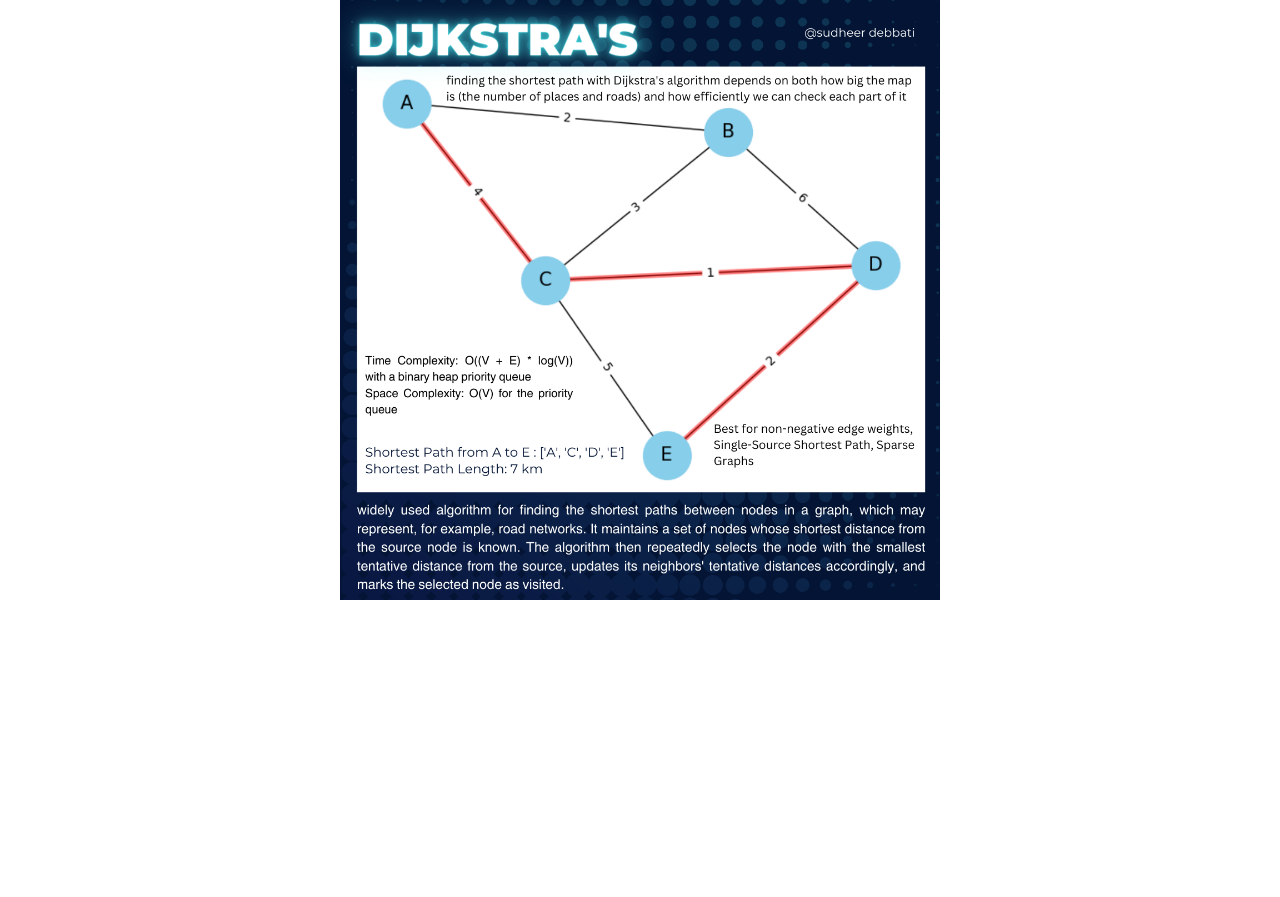
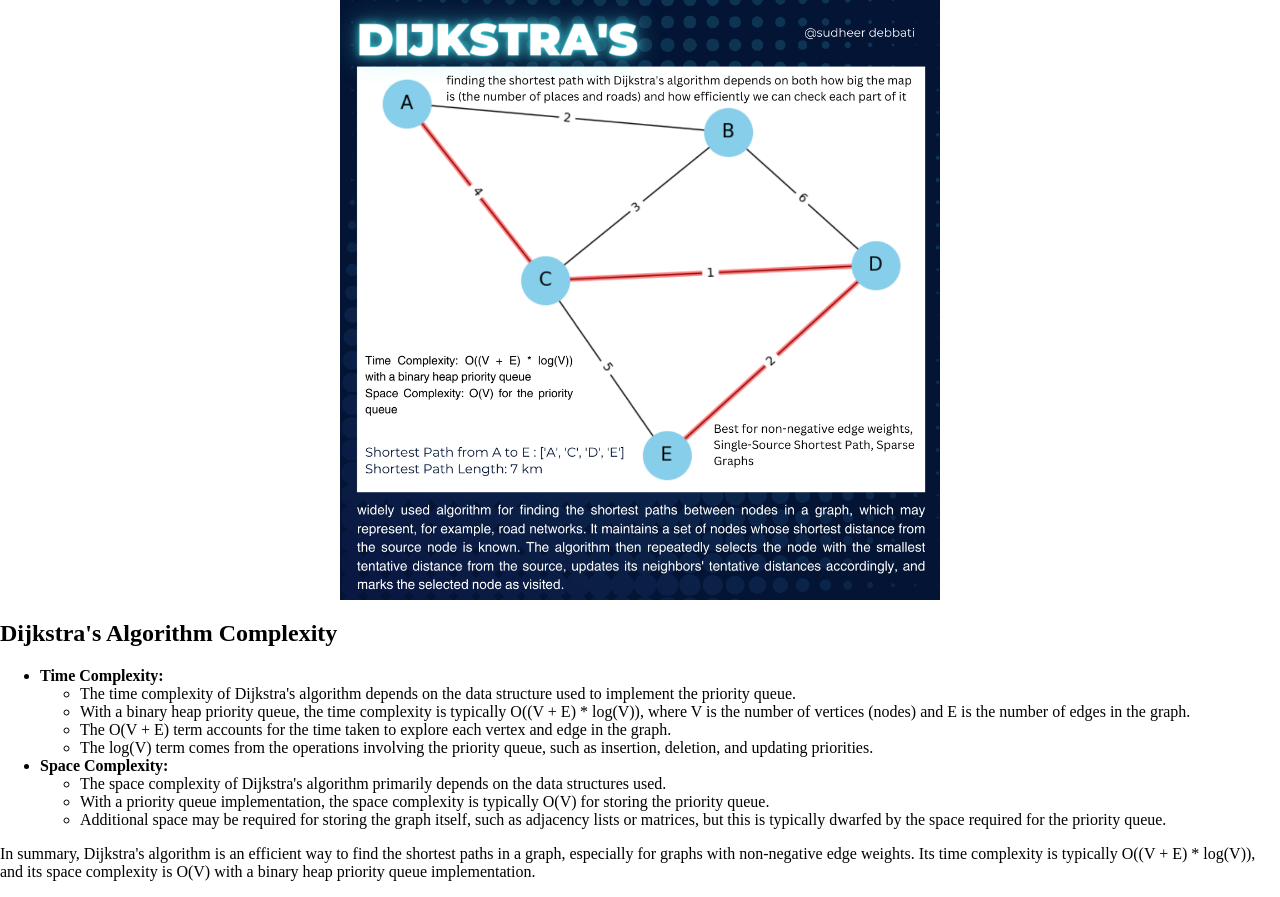
Before and after one commit to Debbatisudheer/Dijkstra-s-algorithm, a plain HTML site: page index.html in a window 1280 px wide. Before the commit the page ends 800 px from the top, so only its background shows below. Drawn offline with Linux system fonts and the light colour scheme.

Commit message:
Update index.html

```diff
--- a/index.html
+++ b/index.html
@@ -10,5 +10,26 @@
     <div class="container">
         <img src="Dijkstra's Algorithm.png" alt="Description of the image">
     </div>
+     <h2>Dijkstra's Algorithm Complexity</h2>
+    <ul>
+        <li>
+            <strong>Time Complexity:</strong>
+            <ul>
+                <li>The time complexity of Dijkstra's algorithm depends on the data structure used to implement the priority queue.</li>
+                <li>With a binary heap priority queue, the time complexity is typically O((V + E) * log(V)), where V is the number of vertices (nodes) and E is the number of edges in the graph.</li>
+                <li>The O(V + E) term accounts for the time taken to explore each vertex and edge in the graph.</li>
+                <li>The log(V) term comes from the operations involving the priority queue, such as insertion, deletion, and updating priorities.</li>
+            </ul>
+        </li>
+        <li>
+            <strong>Space Complexity:</strong>
+            <ul>
+                <li>The space complexity of Dijkstra's algorithm primarily depends on the data structures used.</li>
+                <li>With a priority queue implementation, the space complexity is typically O(V) for storing the priority queue.</li>
+                <li>Additional space may be required for storing the graph itself, such as adjacency lists or matrices, but this is typically dwarfed by the space required for the priority queue.</li>
+            </ul>
+        </li>
+    </ul>
+    <p>In summary, Dijkstra's algorithm is an efficient way to find the shortest paths in a graph, especially for graphs with non-negative edge weights. Its time complexity is typically O((V + E) * log(V)), and its space complexity is O(V) with a binary heap priority queue implementation.</p>
 </body>
 </html>
```
